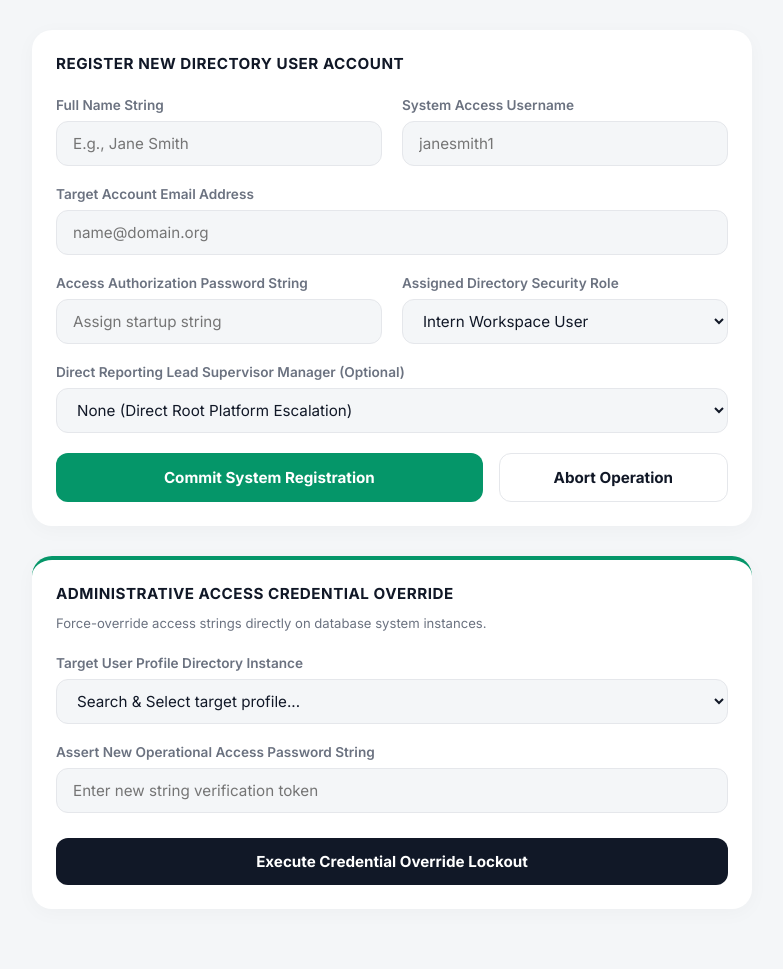
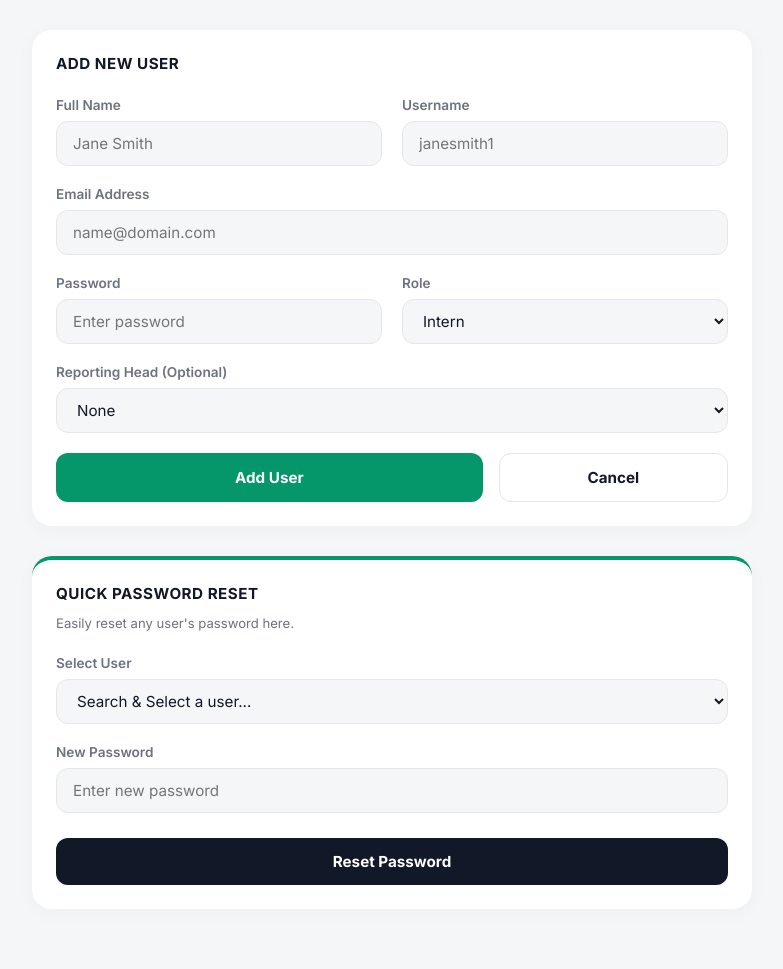
Before and after one commit to singhmaxank/bhumipatna, a Flask app: template templates/add_user.html in a window 1280 px wide. Shown: the whole page, without its empty margins (378-1161 px from the left). Run offline with Flask 3, Linux system fonts and the light colour scheme; the template is opened without the code that fills it, so the values that code supplies are empty; some libraries are stand-ins or nearby versions.

Commit message:
Text Easy

```diff
--- a/templates/add_user.html
+++ b/templates/add_user.html
@@ -1,38 +1,38 @@
 {% extends 'base.html' %}
-{% block title %}Directory Control{% endblock %}
-{% block page_name %}Identity Access Manager Portal{% endblock %}
+{% block title %}Manage Users{% endblock %}
+{% block page_name %}Manage Users{% endblock %}
 
 {% block content %}
 <div class="grid" style="justify-content: center; display: flex; flex-direction: column; align-items: center; gap: 30px;">
 
-    <!-- BLOCK 1: Interface Profile Registration Frame -->
+    <!-- BLOCK 1: Add User -->
     <div class="card" style="width: 100%; max-width: 720px;">
-        <h3 class="card-title" style="margin-bottom: 24px; color: var(--text-dark); font-size: 0.95rem;">Register New Directory User Account</h3>
+        <h3 class="card-title" style="margin-bottom: 24px; color: var(--text-dark); font-size: 0.95rem;">Add New User</h3>
 
         <form method="POST" action="/admin/users/add">
             <div style="display: grid; grid-template-columns: 1fr 1fr; gap: 20px;">
-                <div class="form-group"><label>Full Name String</label><input type="text" name="full_name" class="form-control" placeholder="E.g., Jane Smith" required></div>
-                <div class="form-group"><label>System Access Username</label><input type="text" name="username" class="form-control" placeholder="janesmith1" required></div>
+                <div class="form-group"><label>Full Name</label><input type="text" name="full_name" class="form-control" placeholder="Jane Smith" required></div>
+                <div class="form-group"><label>Username</label><input type="text" name="username" class="form-control" placeholder="janesmith1" required></div>
             </div>
 
-            <div class="form-group"><label>Target Account Email Address</label><input type="email" name="email" class="form-control" placeholder="name@domain.org" required></div>
+            <div class="form-group"><label>Email Address</label><input type="email" name="email" class="form-control" placeholder="name@domain.com" required></div>
 
             <div style="display: grid; grid-template-columns: 1fr 1fr; gap: 20px;">
-                <div class="form-group"><label>Access Authorization Password String</label><input type="text" name="password" class="form-control" placeholder="Assign startup string" required></div>
+                <div class="form-group"><label>Password</label><input type="text" name="password" class="form-control" placeholder="Enter password" required></div>
                 <div class="form-group">
-                    <label>Assigned Directory Security Role</label>
+                    <label>Role</label>
                     <select name="role" class="form-control" required>
-                        <option value="intern">Intern Workspace User</option>
-                        <option value="ambassador">Campus Ambassador Lead</option>
-                        <option value="admin">Main System Administrator</option>
+                        <option value="intern">Intern</option>
+                        <option value="ambassador">Campus Ambassador</option>
+                        <option value="admin">Administrator</option>
                     </select>
                 </div>
             </div>
 
             <div class="form-group">
-                <label>Direct Reporting Lead Supervisor Manager (Optional)</label>
+                <label>Reporting Head (Optional)</label>
                 <select name="head_id" class="form-control">
-                    <option value="">None (Direct Root Platform Escalation)</option>
+                    <option value="">None</option>
                     {% for admin in admins %}
                         <option value="{{ admin.id }}">{{ admin.full_name }}</option>
                     {% endfor %}
@@ -40,33 +40,33 @@
             </div>
 
             <div style="display: flex; gap: 16px; margin-top: 10px;">
-                <button type="submit" class="btn-main" style="flex: 2;">Commit System Registration</button>
-                <a href="/admin" class="btn-main" style="flex: 1; background: transparent; border: 1px solid var(--border-color); color: var(--text-dark);">Abort Operation</a>
+                <button type="submit" class="btn-main" style="flex: 2;">Add User</button>
+                <a href="/admin" class="btn-main" style="flex: 1; background: transparent; border: 1px solid var(--border-color); color: var(--text-dark);">Cancel</a>
             </div>
         </form>
     </div>
 
-    <!-- BLOCK 2: Fast Authorization Override Component Frame -->
+    <!-- BLOCK 2: Password Reset -->
     <div class="card" style="width: 100%; max-width: 720px; border-top: 4px solid var(--primary);">
-        <h3 class="card-title" style="margin-bottom: 12px; color: var(--text-dark); font-size: 0.95rem;">Administrative Access Credential Override</h3>
-        <p style="font-size: 0.82rem; color: var(--text-muted); margin-bottom: 24px;">Force-override access strings directly on database system instances.</p>
+        <h3 class="card-title" style="margin-bottom: 12px; color: var(--text-dark); font-size: 0.95rem;">Quick Password Reset</h3>
+        <p style="font-size: 0.82rem; color: var(--text-muted); margin-bottom: 24px;">Easily reset any user's password here.</p>
 
         <form method="POST" action="/admin/users/quick_reset">
             <div class="form-group">
-                <label>Target User Profile Directory Instance</label>
+                <label>Select User</label>
                 <select name="user_id" class="form-control" required>
-                    <option value="" disabled selected>Search & Select target profile...</option>
+                    <option value="" disabled selected>Search & Select a user...</option>
                     {% for u in all_users %}
                         <option value="{{ u.id }}">{{ u.full_name }} (@{{ u.username }})</option>
                     {% endfor %}
                 </select>
             </div>
             <div class="form-group">
-                <label>Assert New Operational Access Password String</label>
-                <input type="text" name="new_password" class="form-control" placeholder="Enter new string verification token" required>
+                <label>New Password</label>
+                <input type="text" name="new_password" class="form-control" placeholder="Enter new password" required>
             </div>
 
-            <button type="submit" class="btn-main" style="margin-top: 5px; background: var(--text-dark);">Execute Credential Override Lockout</button>
+            <button type="submit" class="btn-main" style="margin-top: 5px; background: var(--text-dark);">Reset Password</button>
         </form>
     </div>
 </div>
--- a/templates/base.html
+++ b/templates/base.html
@@ -5,9 +5,7 @@
     <meta name="viewport" content="width=device-width, initial-scale=1.0">
     <title>Bhumi Patna - {% block title %}{% endblock %}</title>
 
-    <!-- Global Favicon Engine Routing -->
     <link rel="icon" href="{{ url_for('static', filename='img/bhumi_logo.png') }}?v=2" type="image/png">
-
     <link rel="stylesheet" href="{{ url_for('static', filename='css/style.css') }}">
     <script src="https://unpkg.com/@phosphor-icons/web"></script>
     <script src="https://cdn.jsdelivr.net/npm/chart.js"></script>
@@ -21,43 +19,43 @@
 
 <div class="app-container">
     {% if session.get('user_id') %}
-    <!-- DESKTOP FIXED PANEL SIDEBAR -->
+    <!-- DESKTOP SIDEBAR -->
     <aside class="sidebar">
         <a href="/" class="sidebar-brand">
             <img src="{{ url_for('static', filename='img/bhumi_logo.png') }}" alt="Logo">
             Bhumi Patna
         </a>
         <nav class="nav-menu">
-            <div style="font-size: 0.75rem; font-weight: 700; color: var(--text-muted); margin-bottom: 10px; padding-left: 10px;">CORE MANAGEMENT</div>
+            <div style="font-size: 0.75rem; font-weight: 700; color: var(--text-muted); margin-bottom: 10px; padding-left: 10px;">MENU</div>
 
             {% if session.get('role') == 'admin' %}
                 <a href="/admin" class="nav-item {% if request.path == '/admin' %}active{% endif %}"><i class="ph ph-squares-four"></i> Dashboard</a>
                 <a href="/admin/verify" class="nav-item {% if request.path == '/admin/verify' %}active{% endif %}"><i class="ph ph-check-circle"></i> Verify Donations</a>
-                <a href="/admin/users/add" class="nav-item {% if request.path == '/admin/users/add' %}active{% endif %}"><i class="ph ph-user-plus"></i> Account Manager</a>
-                <a href="/admin/export" class="nav-item"><i class="ph ph-file-pdf"></i> Export Report (PDF)</a>
+                <a href="/admin/users/add" class="nav-item {% if request.path == '/admin/users/add' %}active{% endif %}"><i class="ph ph-user-plus"></i> Manage Users</a>
+                <a href="/admin/export" class="nav-item"><i class="ph ph-file-pdf"></i> Export Data (PDF)</a>
             {% else %}
-                <a href="/dashboard" class="nav-item active"><i class="ph ph-squares-four"></i> Workstation Overview</a>
+                <a href="/dashboard" class="nav-item active"><i class="ph ph-squares-four"></i> Dashboard</a>
             {% endif %}
         </nav>
         <div class="nav-bottom nav-menu">
-            <a href="/logout" class="nav-item"><i class="ph ph-sign-out"></i> End Session</a>
+            <a href="/logout" class="nav-item"><i class="ph ph-sign-out"></i> Logout</a>
         </div>
     </aside>
 
-    <!-- MOBILE RESILIENT TAB NAVIGATION LAYER -->
+    <!-- MOBILE BOTTOM NAV -->
     <nav class="mobile-nav">
         {% if session.get('role') == 'admin' %}
             <a href="/admin" class="{% if request.path == '/admin' %}active{% endif %}"><i class="ph ph-squares-four"></i><span>Home</span></a>
             <a href="/admin/verify" class="{% if request.path == '/admin/verify' %}active{% endif %}"><i class="ph ph-check-circle"></i><span>Verify</span></a>
-            <a href="/admin/users/add" class="{% if request.path == '/admin/users/add' %}active{% endif %}"><i class="ph ph-user-plus"></i><span>Manage</span></a>
+            <a href="/admin/users/add" class="{% if request.path == '/admin/users/add' %}active{% endif %}"><i class="ph ph-user-plus"></i><span>Users</span></a>
         {% else %}
             <a href="/dashboard" class="active"><i class="ph ph-squares-four"></i><span>Home</span></a>
         {% endif %}
-        <a href="/logout"><i class="ph ph-sign-out"></i><span>Exit</span></a>
+        <a href="/logout"><i class="ph ph-sign-out"></i><span>Logout</span></a>
     </nav>
     {% endif %}
 
-    <!-- APPLICATION RUNTIME CONTENT CANVAS -->
+    <!-- MAIN CONTENT -->
     <main class="main-content">
         {% if session.get('user_id') %}
         <header class="header">
@@ -67,9 +65,9 @@
             <div class="header-actions">
                 <div class="search-bar">
                     <i class="ph ph-magnifying-glass"></i>
-                    <input type="text" id="globalSearch" placeholder="Filter active view records..." onkeyup="searchTables()">
+                    <input type="text" id="globalSearch" placeholder="Search records..." onkeyup="searchTables()">
                 </div>
-                <button class="icon-btn" onclick="toggleTheme()" title="Switch Theme Modes"><i class="ph ph-moon" id="themeIcon"></i></button>
+                <button class="icon-btn" onclick="toggleTheme()" title="Toggle Theme"><i class="ph ph-moon" id="themeIcon"></i></button>
             </div>
         </header>
         {% endif %}
```
Also changed, not shown: templates/admin_dashboard.html (+22 -22 lines), templates/admin_verify.html (+10 -10 lines), templates/export.html (+23 -22 lines), templates/intern_dashboard.html (+25 -25 lines).
